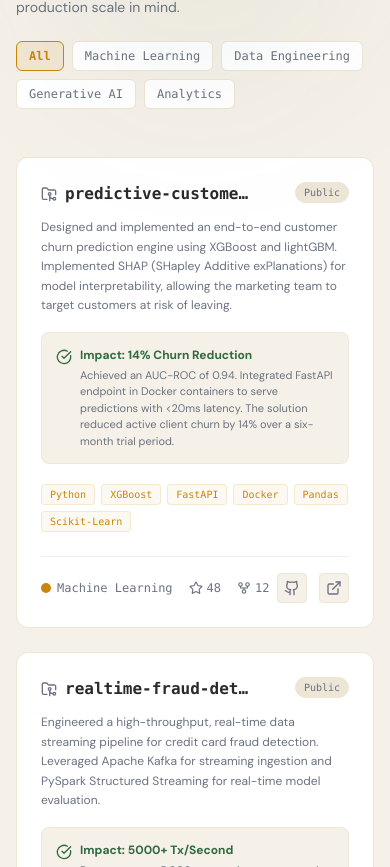
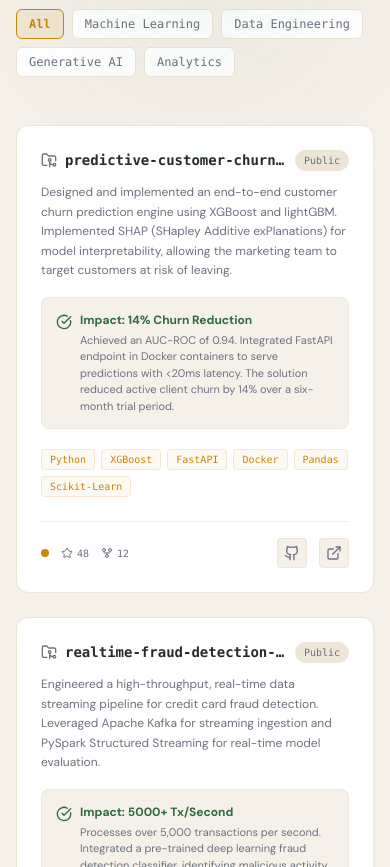
Before and after one commit to kevwasonga/roo, a Next.js app: page / in a window 390 px wide. Shown: the part 4777-5644 px from the top of the page. Built offline with nearby package versions, Linux system fonts and the light colour scheme; a web font is replaced by a local one.

Commit message:
fix(projects): responsive card header, footer, and section padding

```diff
--- a/src/components/sections/Projects.tsx
+++ b/src/components/sections/Projects.tsx
@@ -84,7 +84,7 @@ export default function Projects() {
     : projects.filter(p => p.category === activeFilter);
 
   return (
-    <section id="projects" className="py-24 border-b border-border-github bg-background relative">
+    <section id="projects" className="py-16 md:py-24 border-b border-border-github bg-background relative">
       <div className="absolute top-10 left-10 w-[20rem] h-[20rem] bg-green/5 rounded-full blur-[80px] pointer-events-none" />
 
       <div className="max-w-7xl mx-auto px-4 sm:px-6 lg:px-8">
@@ -130,14 +130,14 @@ export default function Projects() {
               className="flex flex-col bg-card-bg border border-border-github hover:border-gold/40 rounded-xl p-6 transition-all duration-300 group hover:shadow-lg"
             >
               {/* Card Header (GitHub Repo Style) */}
-              <div className="flex items-start justify-between mb-3">
-                <div className="flex items-center gap-2 max-w-[70%]">
+              <div className="flex items-start justify-between mb-3 gap-2">
+                <div className="flex items-center gap-2 min-w-0 flex-1">
                   <FolderGit2 className="w-4 h-4 text-text-muted group-hover:text-gold transition-colors flex-shrink-0" />
-                  <h3 className="text-base font-bold font-mono text-foreground group-hover:text-gold transition-colors truncate">
+                  <h3 className="text-sm sm:text-base font-bold font-mono text-foreground group-hover:text-gold transition-colors truncate">
                     {project.title}
                   </h3>
                 </div>
-                <div className="flex items-center gap-2">
+                <div className="flex items-center gap-2 flex-shrink-0">
                   <span className="px-2 py-0.5 text-[10px] font-mono text-text-muted bg-cream-2 border border-border-github rounded-full">
                     Public
                   </span>
@@ -173,18 +173,18 @@ export default function Projects() {
               </div>
 
               {/* Card Footer (GitHub Repo Stats Style) */}
-              <div className="flex items-center justify-between border-t border-border-github/60 pt-4 mt-auto">
-                <div className="flex items-center gap-4 text-xs font-mono text-text-muted">
+              <div className="flex flex-wrap items-center justify-between gap-3 border-t border-border-github/60 pt-4 mt-auto">
+                <div className="flex items-center gap-3 sm:gap-4 text-[10px] sm:text-xs font-mono text-text-muted">
                   <div className="flex items-center gap-1.5">
-                    <div className={`w-2.5 h-2.5 rounded-full ${project.color}`} />
-                    <span>{project.category}</span>
+                    <div className={`w-2 h-2 sm:w-2.5 sm:h-2.5 rounded-full ${project.color}`} />
+                    <span className="hidden xs:inline">{project.category}</span>
                   </div>
                   <div className="flex items-center gap-1 hover:text-foreground transition-colors cursor-default">
-                    <Star className="w-3.5 h-3.5" />
+                    <Star className="w-3 sm:w-3.5 h-3 sm:h-3.5" />
                     <span>{project.stars}</span>
                   </div>
                   <div className="flex items-center gap-1 hover:text-foreground transition-colors cursor-default">
-                    <GitFork className="w-3.5 h-3.5" />
+                    <GitFork className="w-3 sm:w-3.5 h-3 sm:h-3.5" />
                     <span>{project.forks}</span>
                   </div>
                 </div>
```
